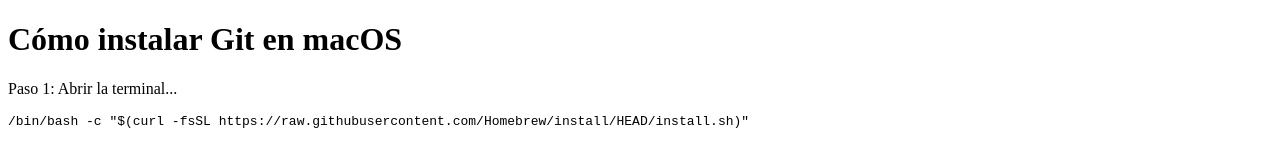
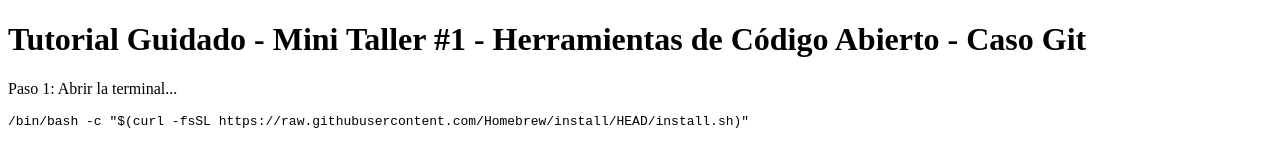
Before and after one commit to KRSahalie/B-sicos-de-Git---Taller-de-Sistemas-Embebidos, a plain HTML site: page index.html in a window 1280 px wide. Drawn offline with Linux system fonts and the light colour scheme.

Commit message:
Update index.html

```diff
--- a/index.html
+++ b/index.html
@@ -5,7 +5,7 @@
   <title>Mi Tutorial</title>
 </head>
 <body>
-  <h1>Cómo instalar Git en macOS</h1>
+  <h1>Tutorial Guidado - Mini Taller #1 - Herramientas de Código Abierto - Caso Git </h1>
   <p>Paso 1: Abrir la terminal...</p>
   <pre><code>/bin/bash -c "$(curl -fsSL https://raw.githubusercontent.com/Homebrew/install/HEAD/install.sh)"</code></pre>
 </body>
```
